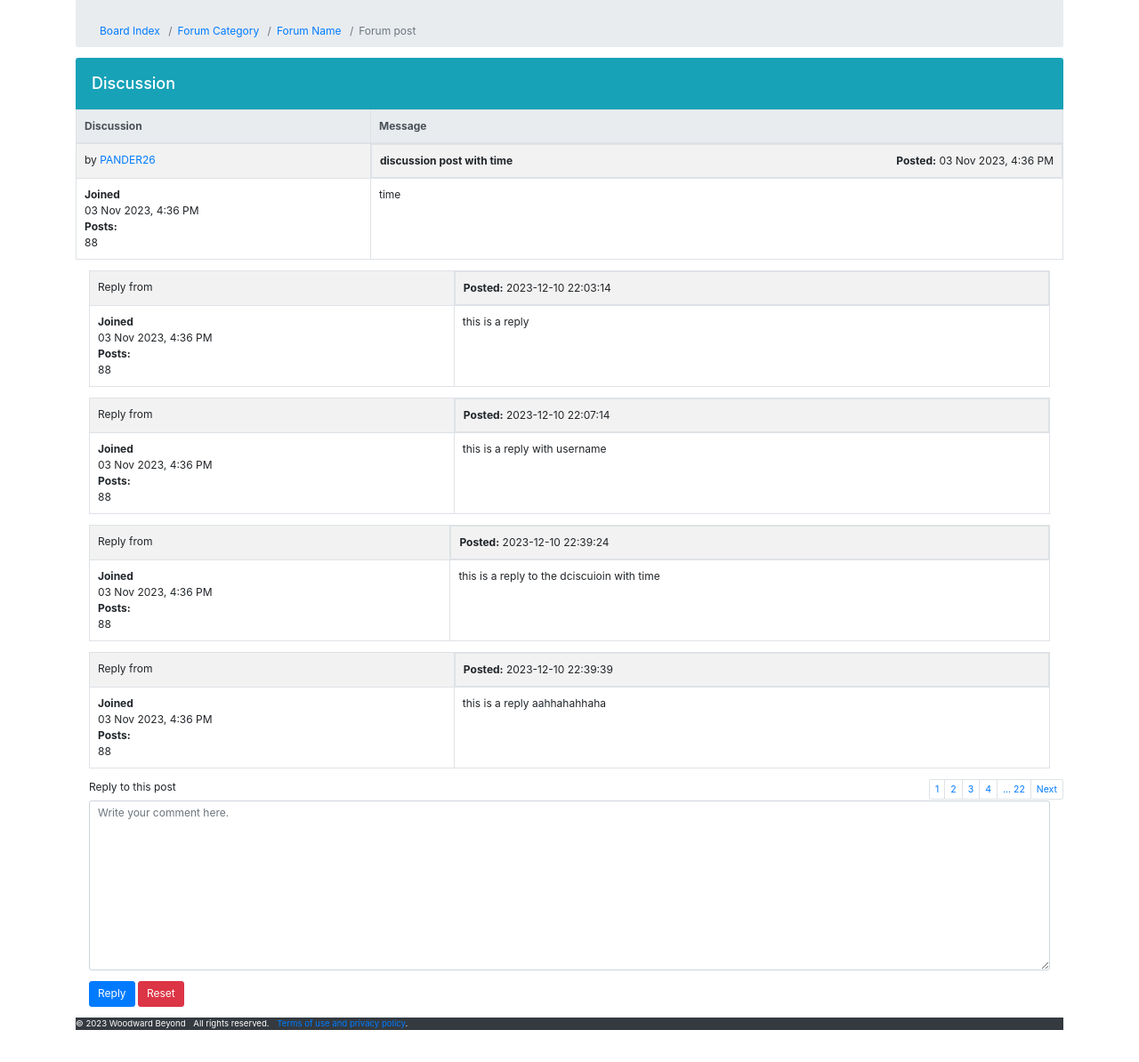
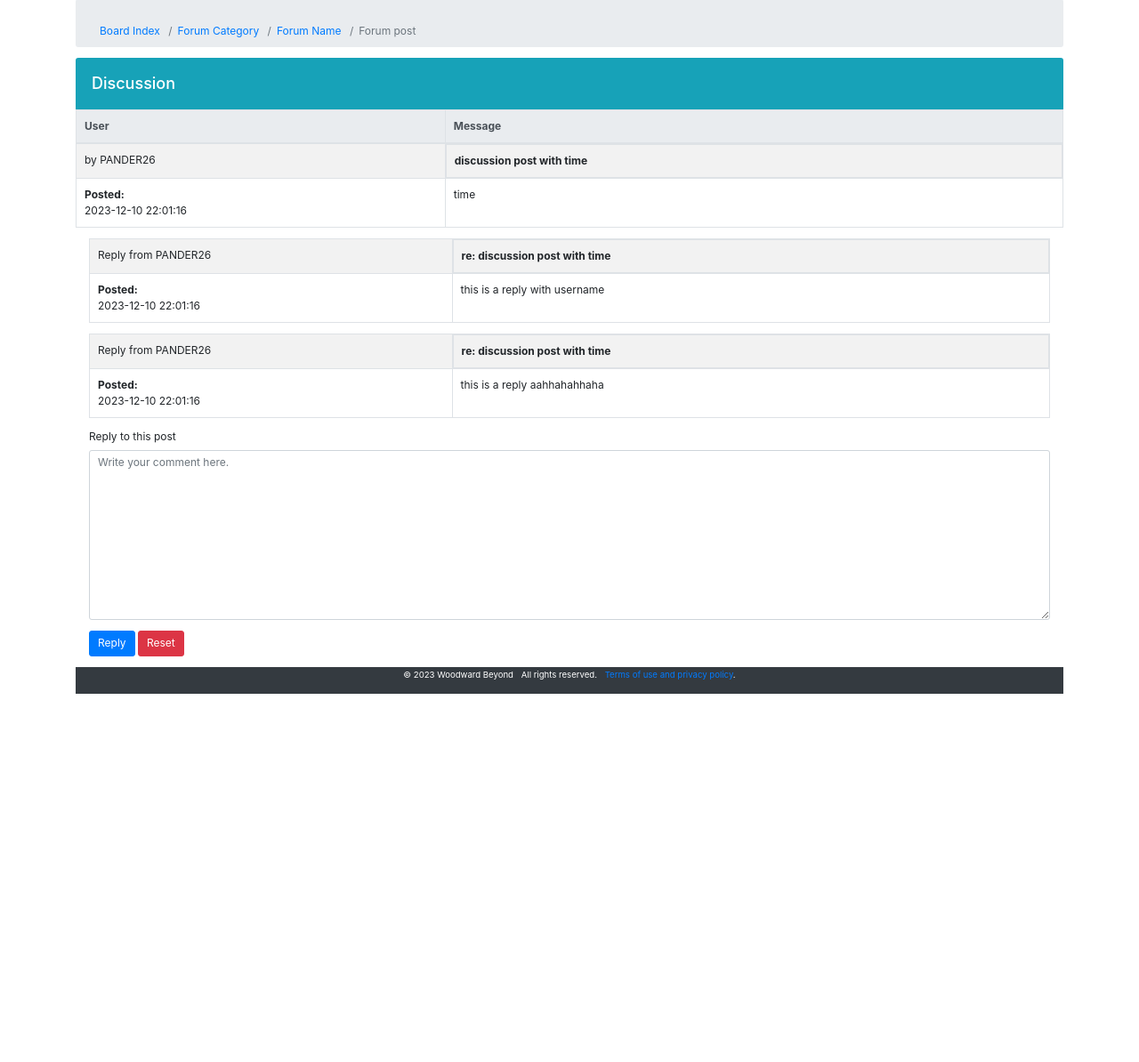
Before and after one commit to sketch-prime/3155-group-final-project, a Flask app: page /view-post/1 in a window 1280 px wide. Shown: the part 99-1293 px from the top of the page at 89% size. After the commit the page ends 879 px from the top, so only its background shows below. Run offline with Flask 3, Linux system fonts and the light colour scheme; data comes from the database, SQL or seed files in the repository; both versions use the stored data as it was after the commit; some libraries are stand-ins or nearby versions.

Commit message:
fixed navbar

```diff
--- a/app.py
+++ b/app.py
@@ -86,8 +86,9 @@ def get_replies_for_post(id):
 
     # Fetch replies from the database for a specific post
     cursor.execute('''
-        SELECT replies.content, replies.author_id, replies.timestamp
+        SELECT replies.content, replies.author_id, replies.timestamp, users.username
         FROM replies
+        JOIN users ON replies.author_id = users.id
         WHERE post_id = ?
     ''', (id,))
 
--- a/static/style.css
+++ b/static/style.css
@@ -12,6 +12,17 @@ ww-green {
         margin: 0;
         padding: 0;
         box-sizing: border-box;
+    }
+
+    body {
+        display: flex;
+        flex-direction: column;
+        min-height: 100vh; /* Ensure the body takes at least the full height of the viewport */
+        margin: 0; /* Remove default body margin */
+    }
+
+    .container {
+        flex: 1; /* Grow to fill the available space between content and footer */
     }
 
     html {
@@ -399,3 +410,16 @@ ww-green {
     }
 
 }
+
+footer {
+    background-color: #343a40; /* Example background color for the footer */
+    color: white; /* Example text color for the footer */
+    padding: 2px; /* Adjust padding as needed */
+    text-align: center;
+}
+
+body.sticky-footer {
+    display: flex;
+    flex-direction: column;
+    min-height: 100vh;
+ }
--- a/templates/header.html
+++ b/templates/header.html
@@ -1,19 +1,4 @@
-<!-- Old Code -->
 
-<!--<nav class="navbar navbar-dark ww-green"> <!--bg-dark--><!--
-    <div class="container">
-        <h1><a href="index.html" class="navbar-brand">Forum</a></h1>
-        <h1><a href="login.html" class="navbar-brand">Login/Sign Up</a></h1>
-        <h1><a href="profile.html" class="navbar-brand">Profile</a></h1>
-        <h1><a href="new-post.html" class="navbar-brand">New Post</a></h1>
-        <form class="form-inline">
-            <input type="text" class="form-control mr-3 mb-2 mb-sm-0" placeholder="Search">
-            <button type="submit" class="ww-btn btn btn-primary">Search</button>
-        </form>
-    </div>
-</nav>-->
-
-<!-- Website ReDesign -->
 
 <link
       rel="stylesheet"
@@ -23,7 +8,7 @@
 
 <header class="header">
     <nav class="navbar">
-        <a href="#" class="nav-logo">Woodward Beyond</a>
+        <a href="{{ url_for('index') }}" class="nav-logo">Woodward Beyond</a>
         <ul class="nav-menu">
             <li class="nav-item">
                 <a href="index.html" class="navbar-brand">Forum</a>
--- a/templates/index.html
+++ b/templates/index.html
@@ -105,12 +105,6 @@
                                 <p>{{ post['content'] }} </p>
                             </div>
 
-                        </td>
-                        <td>
-                            <div>5</div>
-                        </td>
-                        <td>
-                            <div>18</div>
                         </td>
                         <td>
                             <div><span class="font-weight-bold"> Post subject: </span>{{ post['title'] }}</div>
--- a/templates/view-post.html
+++ b/templates/view-post.html
@@ -4,6 +4,7 @@
 <head>
     <meta charset="UTF-8">
     <meta name="viewport" content="width=device-width, initial-scale=1, shrink-to-fit=no">
+    <link rel="stylesheet" href="styles.css">
     <title>Forum - Post</title>
 
     <style type="text/css">
@@ -27,9 +28,43 @@
 </head>
 
 
-<body>
+<body class="sticky-footer">
+    <link
+    rel="stylesheet"
+    type="text/css"
+    href="{{ url_for('static', filename='style.css') }}"
+/>
 
-    {% include 'header.html'%}
+<header class="header">
+    <nav class="navbar">
+        <a href="{{ url_for('index') }}" class="nav-logo">Woodward Beyond</a>
+        <ul class="nav-menu">
+            <li class="nav-item">
+                <a href="{{ url_for('index') }}" class="navbar-brand">Forum</a>
+            </li>
+            <li class="nav-item">
+                <a href="{{ url_for('login') }}" class="navbar-brand">Login/Sign Up</a>
+            </li>
+            <li class="nav-item">
+                <a href="{{ url_for('profile') }}" class="navbar-brand">Profile</a>
+            </li>
+            <li class="nav-item">
+                <a href="{{ url_for('create_post') }}" class="navbar-brand">New Post</a>
+            </li>
+            <li>
+                <form action="{{ url_for('search') }}" method="GET" class="search-form">
+                    <input type="text" name="query" class="form-control mr-3 mb-2 mb-sm-0" placeholder="Search">
+                    <button type="submit" class="ww-btn btn btn-primary">Search</button>
+                </form>
+            </li>
+        </ul>
+        <div class="hamburger">
+            <span class="bar"></span>
+            <span class="bar"></span>
+            <span class="bar"></span>
+        </div>
+    </nav>
+  </header>
     <div class="container my-3">
     <nav class="breadcrumb">
         <div class="container mt-4">
@@ -45,24 +80,22 @@
     <table class ="table table-striped table-bordered table-responsive-lg">
         <thead class="thead-light">
             <tr>
-                <th scope="col">{{ post['category'] }}</th>
+                <th scope="col">User</th>
                 <th scope="col">Message</th>
             </tr>
         </thead>
         <tbody>
             <tr>
                 <td class="author-col">
-                    <div>by <a href="#0">{{ post['username'] }}</a></div>
+                    <div>by {{ post['username'] }}</div>
                 </td>
                 <td class="post-col d-lg-flex justify-content-lg-between">
                     <div><span class="font-weight-bold"> {{ post['title'] }} </span> </div>
-                    <div> <span class="font-weight-bold">Posted:</span> 03 Nov 2023, 4:36 PM </div>
                 </td>
             </tr>
             <tr>
                 <td>
-                    <div><span class="font-weight-bold"> Joined </span> <br>03 Nov 2023, 4:36 PM  </div>
-                    <div> <span class="font-weight-bold">Posts:</span><br> 88</div>
+                    <div><span class="font-weight-bold"> Posted: </span> <br>{{post ['timestamp']}} </div>
                 </td>
                 <td>
                     <p>{{ post['content'] }}</p>
@@ -77,19 +110,18 @@
             <tbody>
                 <tr>
                     <td class="author-col">
-                        <div>Reply from <a href="#0">{{ reply['username'] }}</a></div>
+                        <div>Reply from {{ reply['username'] }}</div>
                     </td>
                     <td class="post-col d-lg-flex justify-content-lg-between">
-                        <div><span class="font-weight-bold">Posted:</span> {{ reply['timestamp'] }}</div>
+                        <div><span class="font-weight-bold">re: {{ post['title'] }}</span> </div>
                     </td>
                 </tr>
                 <tr>
                     <td>
-                        <div><span class="font-weight-bold">Joined</span><br>03 Nov 2023, 4:36 PM</div>
-                        <div><span class="font-weight-bold">Posts:</span><br>88</div>
+                        <div><span class="font-weight-bold"> Posted: </span> <br>{{post ['timestamp']}} </div>
                     </td>
                     <td>
-                        <p>{{ reply['content'] }}</p>
+                        <p>{{ reply['content'] }} </p>
                     </td>
                 </tr>
             </tbody>
@@ -97,17 +129,6 @@
     </div>
     {% endfor %}
 <div class="mb-3 clearfix">
-<nav aria-label="Navigate post pages" class="float-lg-right">
-    <ul class="pagination pagination-sm mb-lg-0">
-        <li class="page-item"><a href="#0" class="page-link">1 <span class="sr-only">(current)</span></a></li>
-        <li class="page-item"><a href="#0" class="page-link">2</a></li>
-        <li class="page-item"><a href="#0" class="page-link">3</a></li>
-        <li class="page-item"><a href="#0" class="page-link">4</a></li>
-        <li class="page-item"><a href="#0" class="page-link">&hellip; 22</a></li>
-        <li class="page-item"><a href="#0" class="page-link">Next</a></li>
-    </ul>
-
-</nav>
 <div class="container">
     <form method="post" action="{{ url_for('submit_reply', post_id=post['id']) }}" class="mb-3">
         <div class="form-group">
@@ -118,15 +139,14 @@
         <button type="reset" class="btn btn-danger">Reset</button>
     </form>
 </div>
- <footer class="small bg-dark text-white">
-    <div class="container"></div>
+<footer class="small bg-dark text-white">
+    <div></div>
     <ul class="list-inline">
-        <li class="list-inline-item">&copy; 2023 Woodward Beyond</li>
-        <li class="list-inline-item">All rights reserved.</li>
-        <li class="list-inline-item"><a href="#0">Terms of use and privacy policy</a>.</li>
+       <li class="list-inline-item">&copy; 2023 Woodward Beyond</li>
+       <li class="list-inline-item">All rights reserved.</li>
+       <li class="list-inline-item"><a href="#0">Terms of use and privacy policy</a>.</li>
     </ul>
-</div>
-</footer>
+ </footer>
 
 
 </body>
```
Also changed, not shown: database/wb.db.
